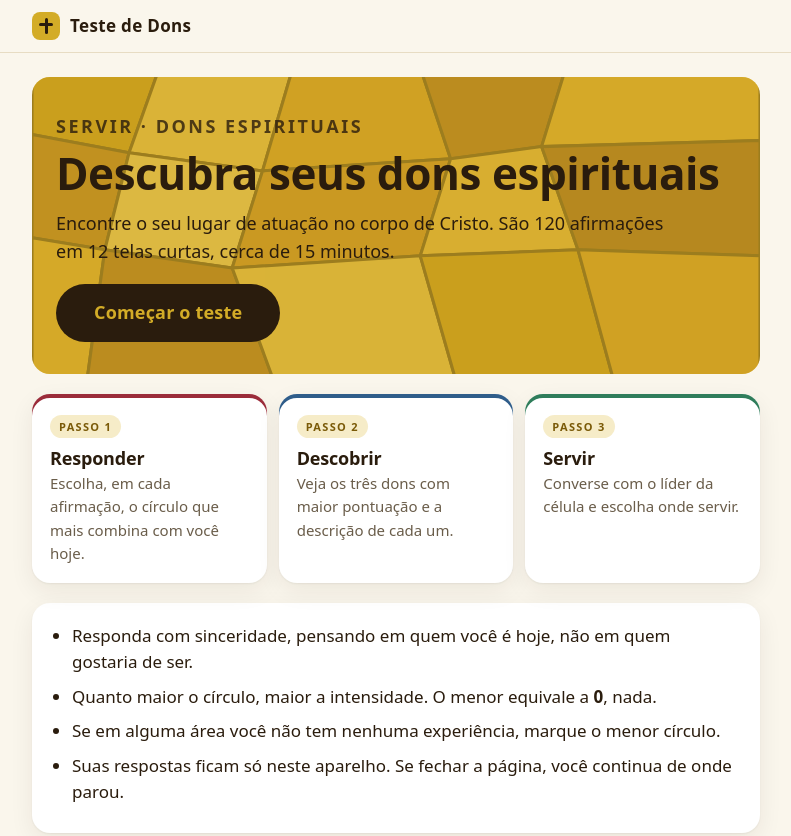
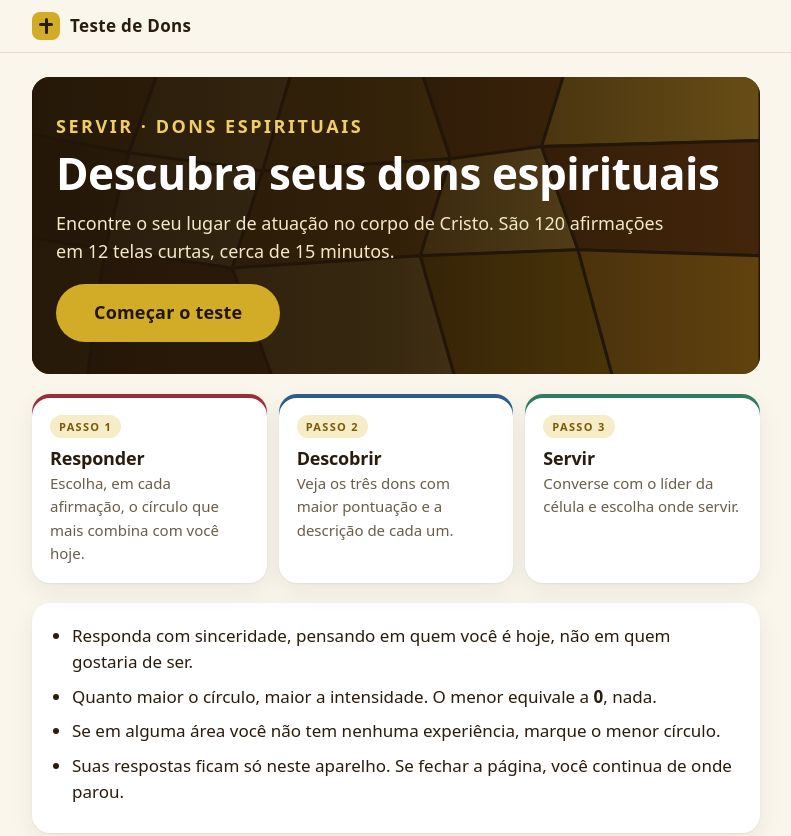
Before and after one commit to danielkologe/teste-de-dons, a website: page index.html in a window 1280 px wide. Shown: the top 836 px of the page, without its empty margins (244-1035 px from the left). Drawn offline with Linux system fonts and the light colour scheme.

Commit message:
fix(design): contraste da abertura com fundo escuro e vitral como textura
Co-Authored-By: Claude Sonnet 5.5 <noreply@anthropic.com>

```diff
--- a/style.css
+++ b/style.css
@@ -78,15 +78,18 @@ p { margin: 0 0 12px; }
 .acoes .esp { flex: 1; }
 
 /* abertura */
-.hero { position: relative; overflow: hidden; border-radius: var(--raio); padding: 36px 24px 32px; margin-bottom: 20px; background: var(--gold); color: var(--on-gold); }
-.hero::before { content: ""; position: absolute; inset: 0; background: url("vitral.svg") center / cover no-repeat; opacity: .32; }
-.hero > * { position: relative; }
-.hero .eyebrow { color: var(--on-gold); opacity: .8; }
-.hero p { font-size: 18px; max-width: 34em; }
-.hero .btn { background: var(--on-gold); color: var(--gold); box-shadow: none; }
-.hero .btn:hover { background: #000; }
-.hero .btn.sec { background: transparent; color: var(--on-gold); border-color: rgba(42, 28, 13, .45); }
-.hero .btn.sec:hover { border-color: var(--on-gold); background: rgba(255, 255, 255, .25); }
+.hero { position: relative; overflow: hidden; border-radius: var(--raio); padding: 36px 24px 32px; margin-bottom: 20px; background: #211507; color: #fff6dd; }
+.hero::before { content: ""; position: absolute; inset: 0; background: url("vitral.svg") center / cover no-repeat; opacity: .7; }
+.hero::after { content: ""; position: absolute; inset: 0; background: linear-gradient(90deg, rgba(33, 21, 7, .96) 0%, rgba(33, 21, 7, .84) 50%, rgba(33, 21, 7, .45) 100%); }
+.hero > * { position: relative; z-index: 1; }
+.hero h1 { color: #ffffff; }
+.hero .eyebrow { color: #f0cf62; }
+.hero p { font-size: 18px; max-width: 34em; color: #f3e8c8; }
+.hero .btn { background: var(--gold); color: #211507; box-shadow: none; }
+.hero .btn:hover { background: #e6c04a; }
+.hero .btn.sec { background: transparent; color: #fff6dd; border-color: rgba(255, 246, 221, .45); }
+.hero .btn.sec:hover { border-color: #fff6dd; background: rgba(255, 255, 255, .12); }
+.hero .btn:focus-visible { outline-color: #fff6dd; }
 .passos { display: grid; gap: 12px; margin-bottom: 20px; }
 @media (min-width: 640px) { .passos { grid-template-columns: repeat(3, 1fr); } }
 .passo { background: var(--card); border-radius: var(--raio); padding: 18px; box-shadow: var(--sombra); box-shadow: var(--sombra), inset 0 4px 0 var(--c, var(--gold)); }
```
